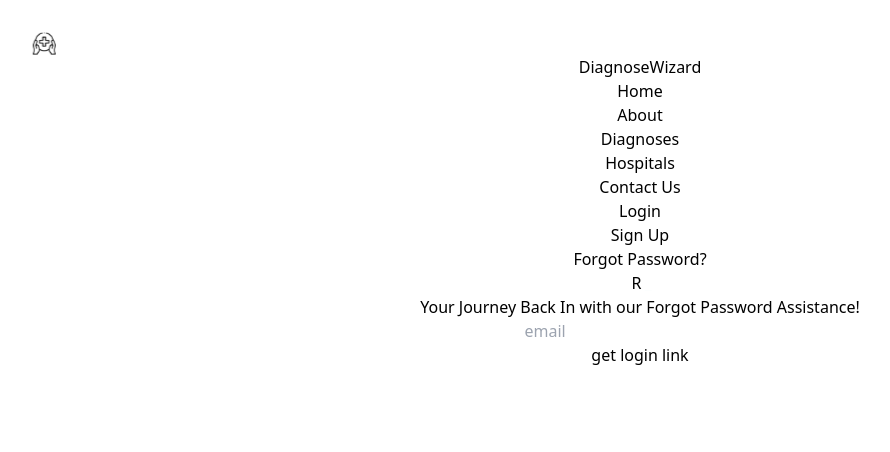
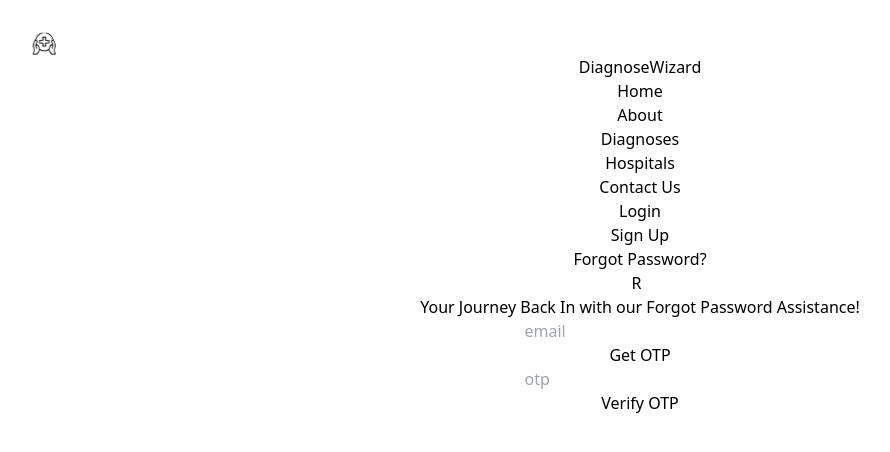
Before and after one commit to adnan-akhtar-ad/DiagnoseWizard, a React (Vite) app in the folder diagnoseWizard/: page /forgetPassword in a window 1280 px wide. Shown: the top 452 px of the page, without its empty margins (0-890 px from the left). Built offline with nearby package versions, Linux system fonts and the light colour scheme.

Commit message:
added api for forget password in frontend

```diff
--- a/diagnoseWizard/src/App.jsx
+++ b/diagnoseWizard/src/App.jsx
@@ -23,6 +23,7 @@ function App() {
   const ConnectWithUsSection = useRef(null);
   const FooterSection = useRef(null);
   const jwt = sessionStorage.getItem('jwt');
+  const encryptedData=sessionStorage.getItem('encryptedData');
   return (
     <div >
       <Navbar message={"login successful"}
@@ -64,7 +65,7 @@ function App() {
         <Route path='/forgetPassword' element={<ForgotPassword/>} />
         {!jwt && <Route path='/login' element={<LoginPage />} />}
         {!jwt && <Route path='/signup' element={<SignUpPage />} />}
-        {jwt && <Route path='/changePass' element={<ChangePassword />} />}
+        {encryptedData && <Route path='/changePass' element={<ChangePassword />} />}
 
         <Route path='*' element={<PageNotFound />} />
       </Routes>
--- a/diagnoseWizard/src/Pages/ForgotPassword.jsx
+++ b/diagnoseWizard/src/Pages/ForgotPassword.jsx
@@ -1,6 +1,65 @@
+import { useState } from "react";
 import TypeWriter from "../Components/TypeWriter";
+import { ToastContainer,toast } from 'react-toastify';
+import {useNavigate } from "react-router-dom";
+const ForgotPassword = () => {
 
-const ForgotPassword = () => {
+    const navigate = useNavigate();
+    const navigateToChangePassword = () => {
+         navigate("/changePass");
+     };
+    const [userEmail,setUserEmail]=useState('');
+    const [otp,setOtp]=useState('');
+    const [userOtp,setUserOtp]=useState('');
+    const [visibility,setVisibility]=useState('');
+    const handleUserEmailChange=(e)=>{
+        setUserEmail(e.target.value);
+    }
+    const handleUserOtpChange=(e)=>{
+        setUserOtp(e.target.value);
+    }
+    const handleGetOtp=async (e)=>{
+        e.preventDefault();
+        try {
+            const response = await fetch(`http://localhost:3000/forgotPassword`, {
+                method: 'POST',
+                credentials: "include",
+                headers: {
+                    "Content-Type": "application/json",
+                },
+                body: JSON.stringify({
+                    "email": userEmail,
+                    }),
+            })
+            const data = await response.json();
+            if (data.status==='success') {
+                toast.success("OTP sent successfully!!");
+                setOtp(data.data.otp);
+                sessionStorage.setItem("encryptedData", data.data.user_id.encryptedData);
+            }
+            if (!response.ok) {
+                console.log("The status code :", response.status)
+
+                const errorData = await response.json();
+                throw new Error(errorData.error);
+
+
+            }
+
+
+        } catch (err) {
+            console.error(`Error signing in the user`, err.message);
+
+        }
+
+    }
+    const handleVerifyOtp=()=>{
+          if(otp==userOtp){
+            navigateToChangePassword();
+          }else{
+            toast.error("Otps didnt match,Try again!!");
+          }
+    }
     return (
         <section>
             <div className='mx-[auto] shadow-lg  px-[50px] my-[100px] rounded-lg w-[800px] '>
@@ -18,13 +77,33 @@ const ForgotPassword = () => {
                         type="text"
                         placeholder="email"
                         className="w-[400px]  m-[10px] h-[50px] rounded-xl my-[10px] border-[1px] border-[#979797] p-[10px]"
-
+                        value={userEmail}
+                        onChange={handleUserEmailChange}
 
                     />
                 </div>
                 <button
                     className="mx-[auto] w-[150px] h-[40px] bg-[#18A0A9] text-[#FFFFFF] font-medium rounded-lg my-[10px]"
-                    type="submit">get login link</button>
+                    type="submit"
+                    onClick={handleGetOtp}
+                    >Get OTP</button>
+                <div>
+                    <input
+                        type="text"
+                        placeholder="otp"
+                        className="w-[400px]  m-[10px] h-[50px] rounded-xl my-[10px] border-[1px] border-[#979797] p-[10px]"
+                        onChange={handleUserOtpChange}
+                        value={userOtp}
+
+                    />
+                </div>
+                <button
+                    className="mx-[auto] w-[150px] h-[40px] bg-[#18A0A9] text-[#FFFFFF] font-medium rounded-lg my-[10px]"
+                    type="submit"
+                    onClick={handleVerifyOtp}
+                    >Verify OTP</button>
+
+
             </div>
         </section>
     );
```
